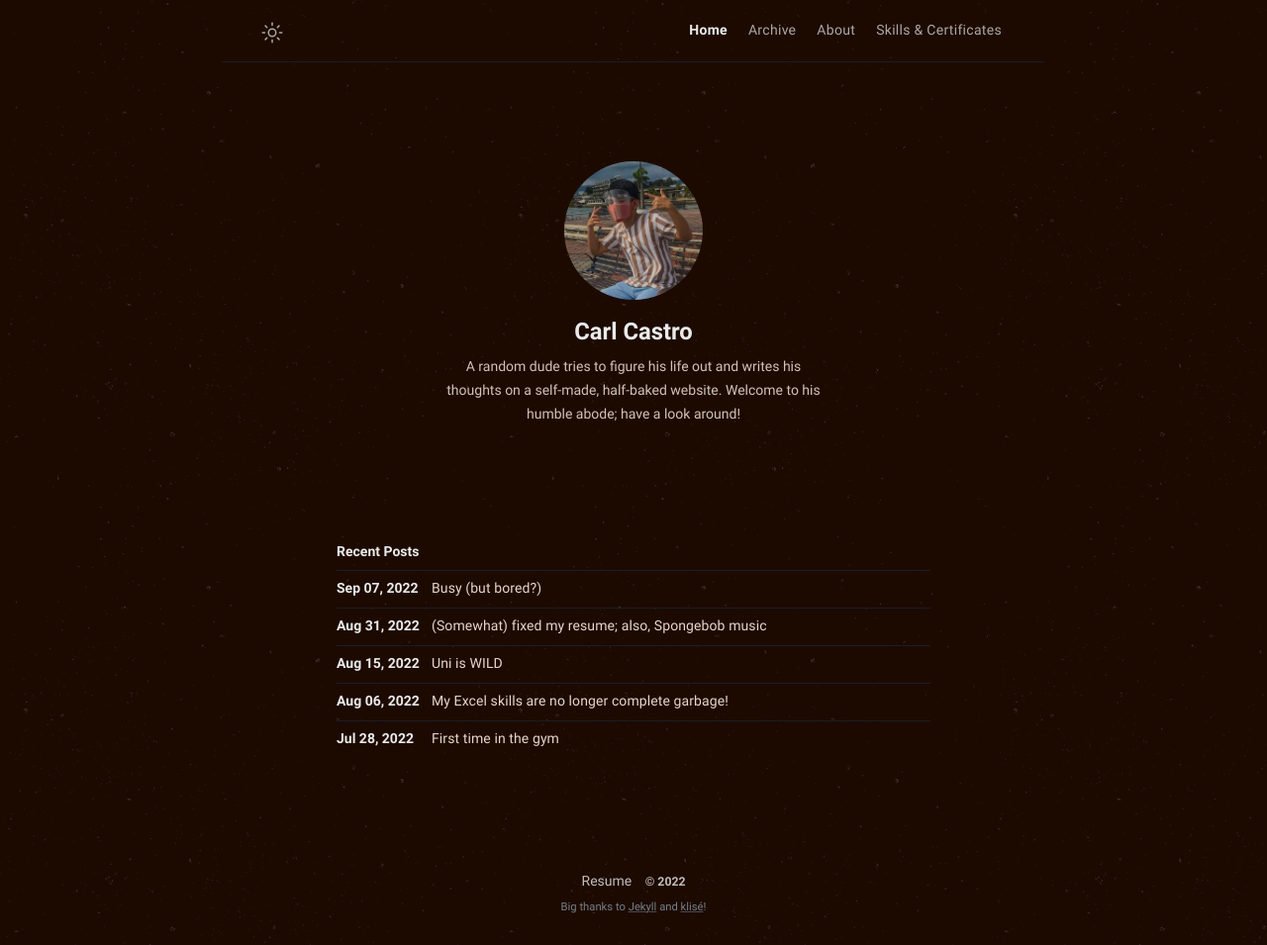
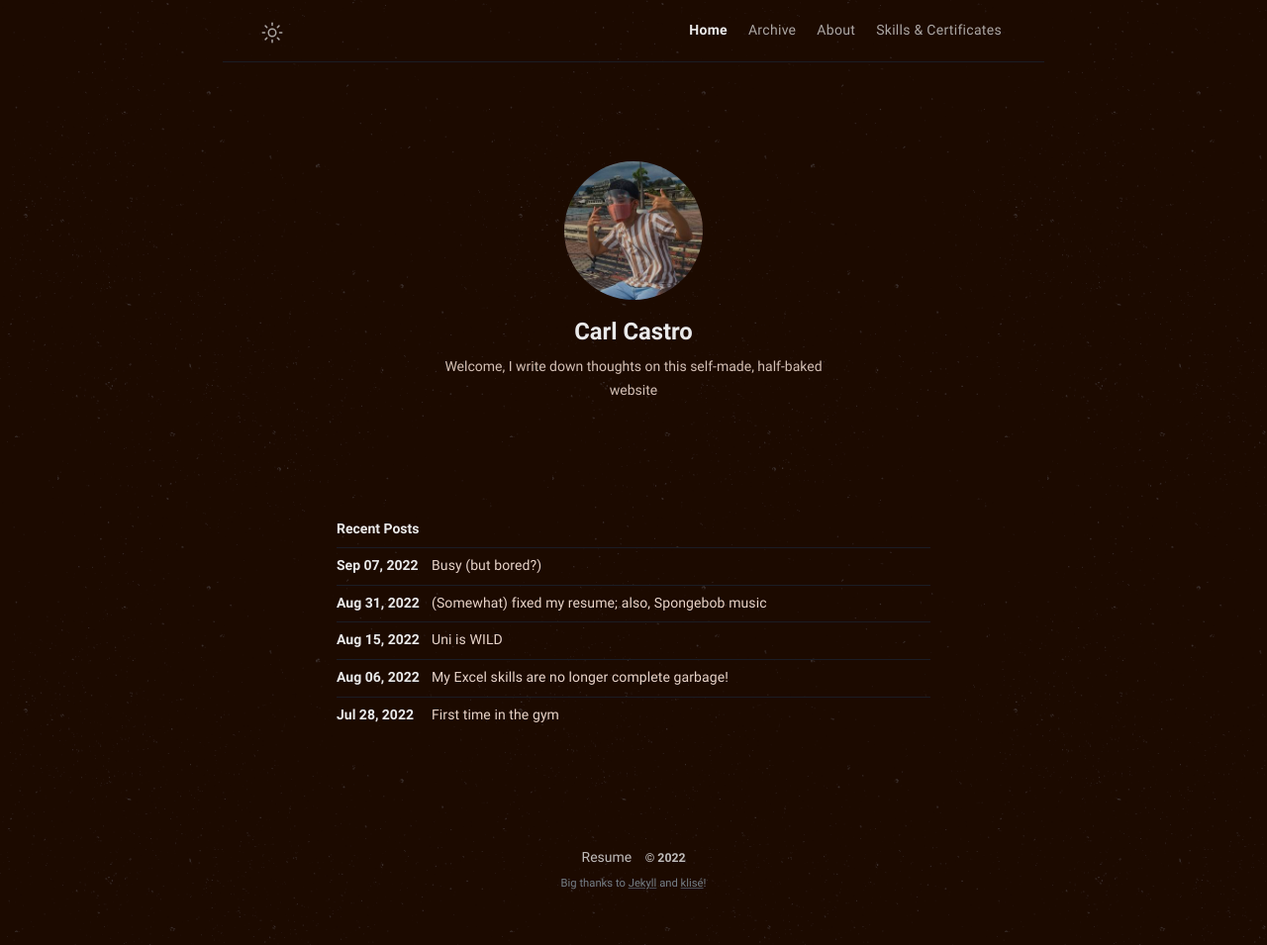
Before and after one commit to philippines69/carlcastroarchives, a Jekyll site: the page built from index.md, in a window 1280 px wide. Shown: the whole page at 99% size. Built offline with Jekyll 4.4.1, drawn with Linux system fonts in a browser that asks for light colours.

Commit message:
Update _config.yml

```diff
--- a/_config.yml
+++ b/_config.yml
@@ -1,7 +1,6 @@
 ---
 title: Carl's Archives
-description: A random dude tries to figure his chaotic life out and writes his thoughts
-  on a self-made half-baked website
+description: Welcome, I write down thoughts on this self-made, half-baked website
 lang: en-US
 timezone: Asia/Manila
 image: assets/img/ogp.png
@@ -9,8 +8,7 @@ repo: https://github.com/philippines69/carlcastroarchives
 mode: dark
 author:
   name: Carl Castro
-  bio: A random dude tries to figure his life out and writes his thoughts on a self-made,
-    half-baked website. Welcome to his humble abode; have a look around!
+  bio: Welcome, I write down thoughts on this self-made, half-baked website
   username: username
   github: github_username
   twitter: twitter_username
```
